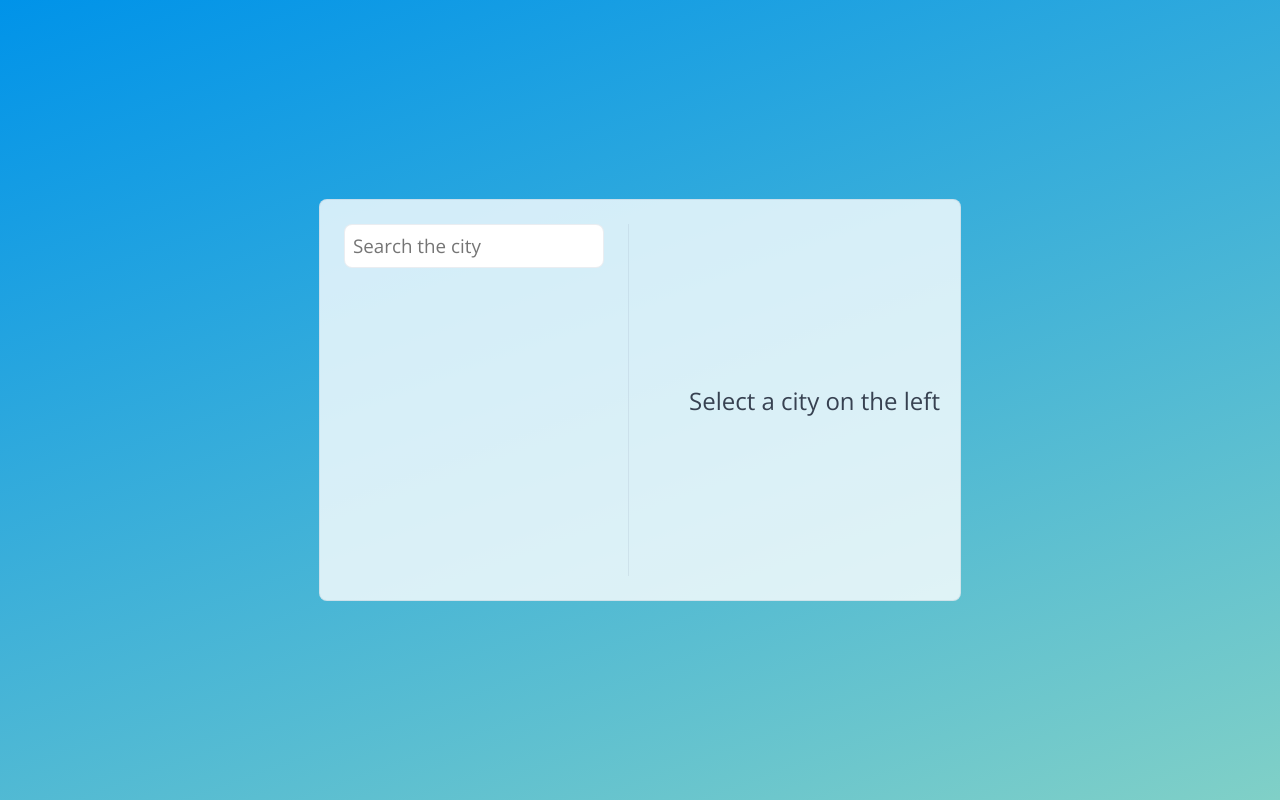
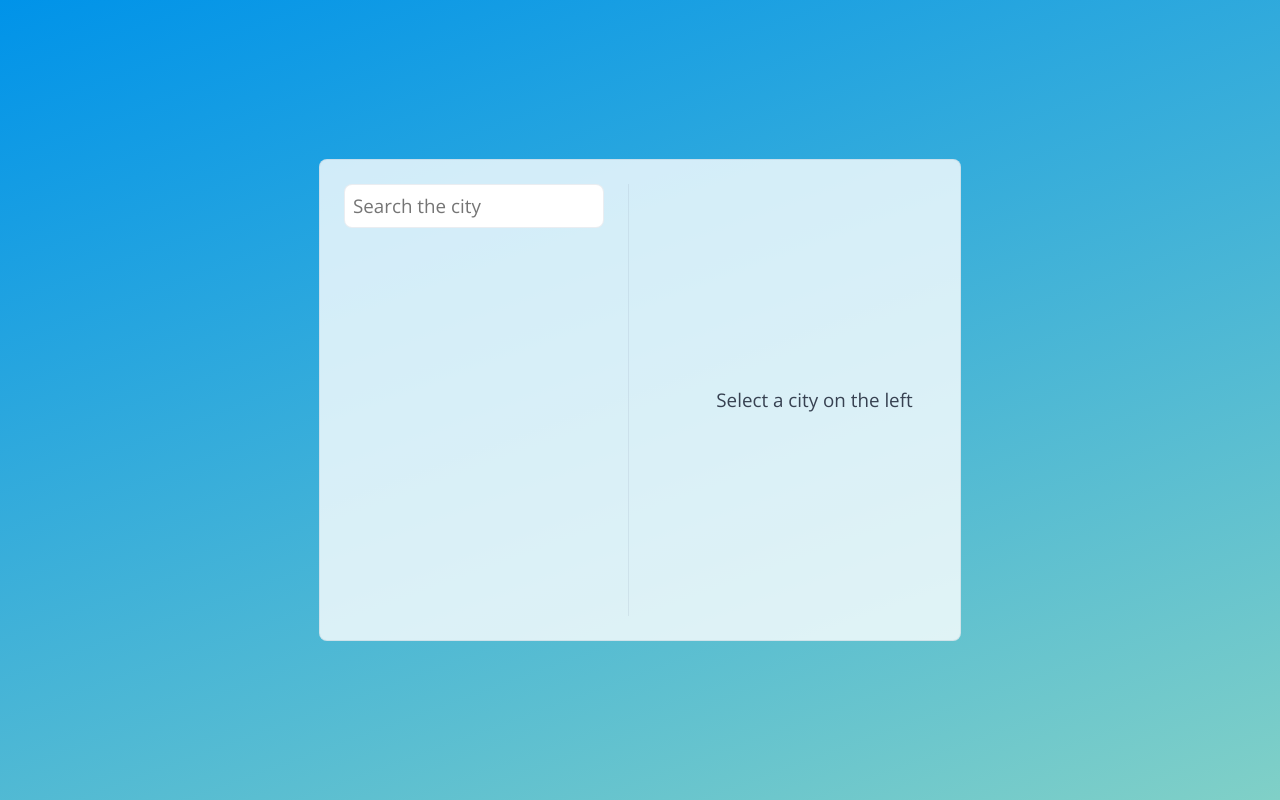
Before and after one commit to Massolari/effect-weather-app, a website built with Parcel: page src/index.html in a window 1280 px wide. Built offline with nearby package versions, Linux system fonts and the light colour scheme; what @effect/schema would draw is missing.

Commit message:
feat: improve styling height

```diff
--- a/src/styles.scss
+++ b/src/styles.scss
@@ -23,7 +23,7 @@ main {
   display: grid;
   grid-template-columns: 1fr 4fr;
   gap: 1rem;
-  height: 50vh;
+  height: 60vh;
   margin: 0 auto;
   border: 1px solid var(--border-color);
   background-color: rgb(255 255 255 / 0.8);
@@ -72,5 +72,5 @@ main {
   flex-direction: column;
   justify-content: center;
   align-items: center;
-  font-size: 1.5rem;
+  font-size: var(--font-size);
 }
```
